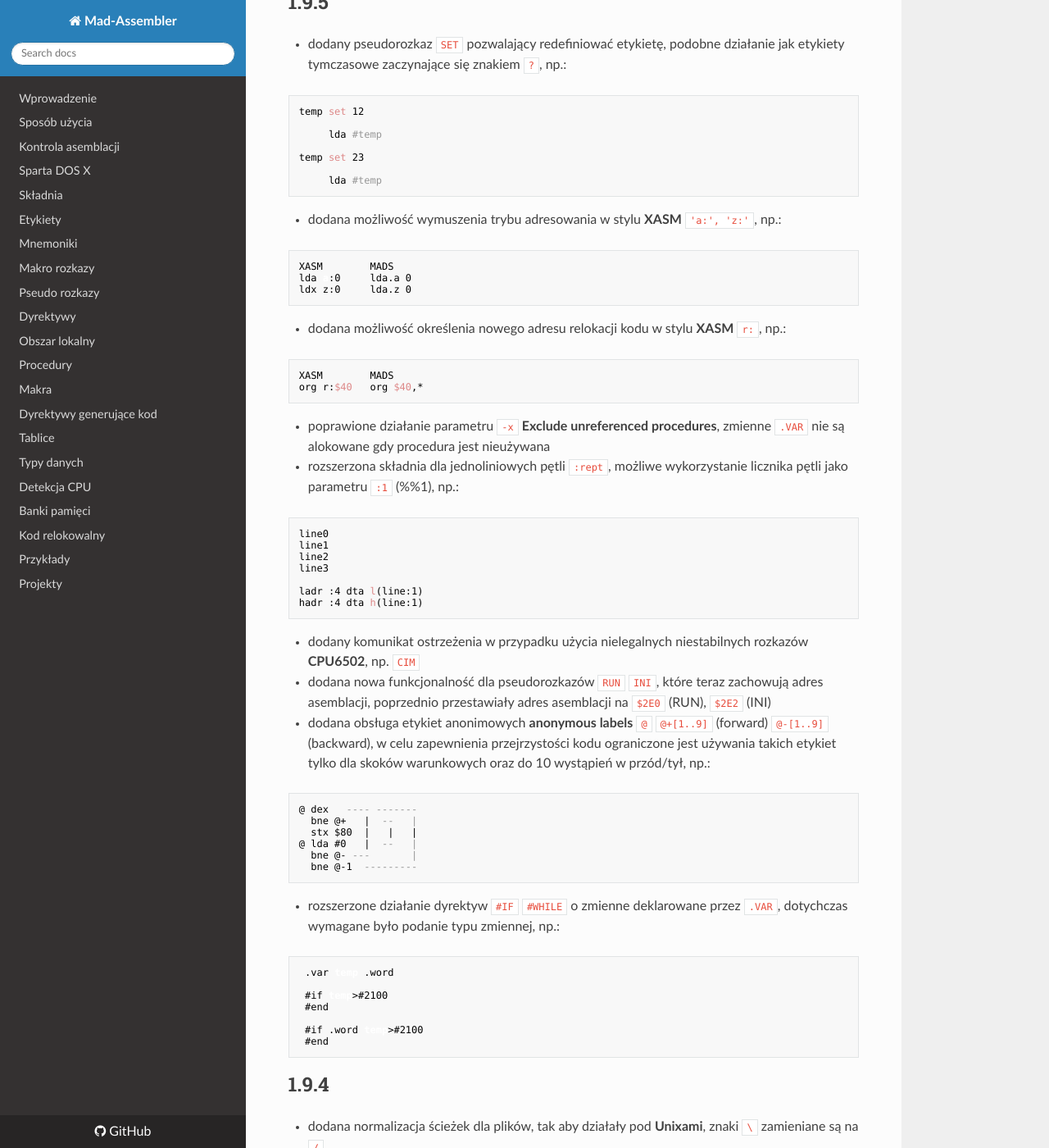
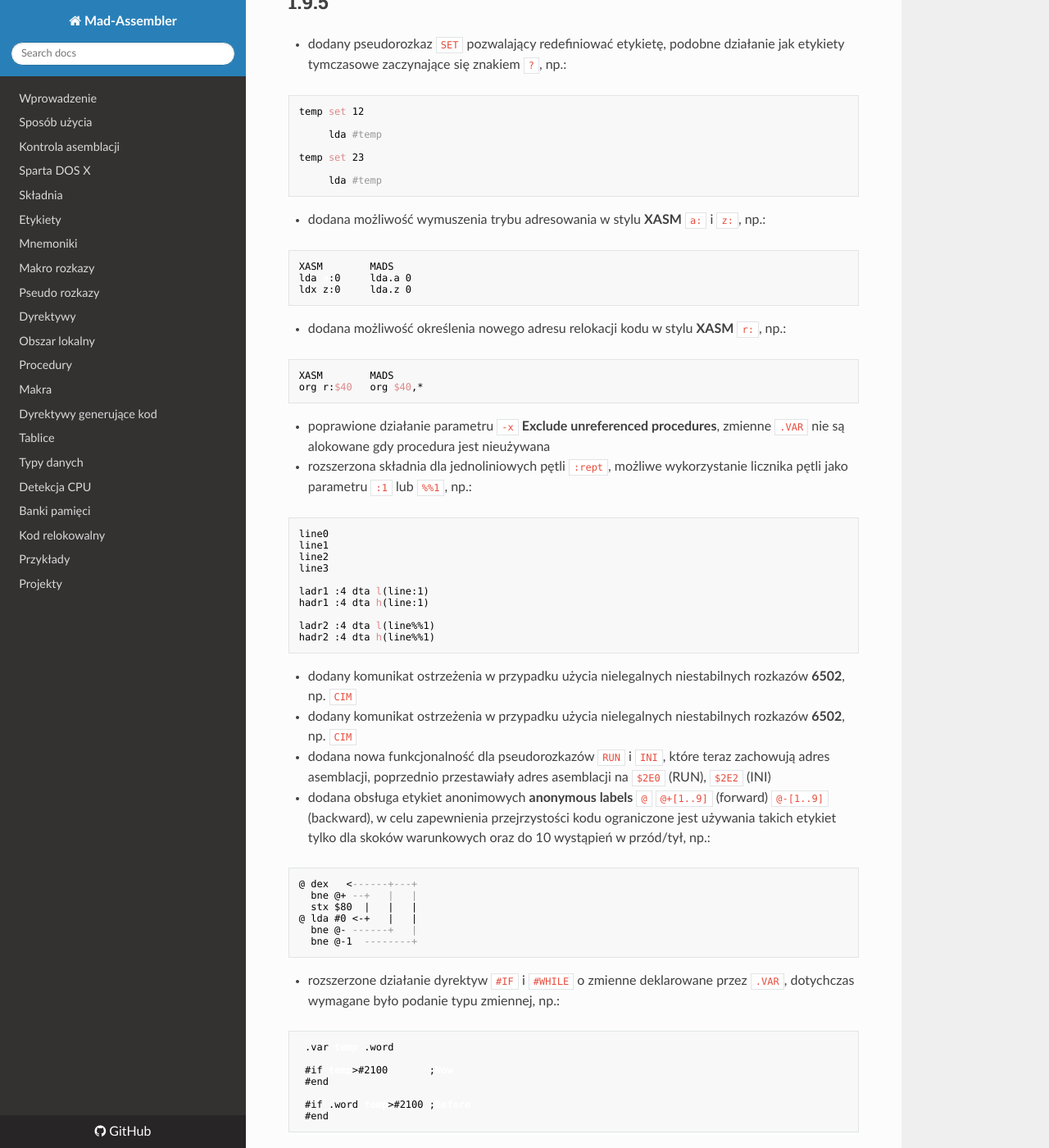
Before and after one commit to tebe6502/mad-assembler-mkdocs, an MkDocs documentation site: the page built from docs/pl/docs/index.md, in a window 1280 px wide and 1400 px high, scrolled down 5545 px. Shown: the whole window at 82% size. Built offline with MkDocs 1.6.1, drawn with Linux system fonts in a browser that asks for light colours; nearby versions of some CDN libraries; some of the changed text lies outside the part shown.

Commit message:
Add files via upload

````diff
--- a/docs/pl/docs/index.md
+++ b/docs/pl/docs/index.md
@@ -90,7 +90,7 @@
 - `.DB` `.DW` usunięte
 - `.DBYTE` (MSB/LSB) odkłada słowo w odwrotnej kolejności (starszy/młodszy)
 - dodane dyrektywy `.WGET` **WORD**, `.LGET` **LONG**, `.DGET` **DWORD**
-- poprawione działanie makro rozkazków `ADW` `SBW`, np.:
+- poprawione działanie makro rozkazków `ADW` i `SBW`, np.:
 
 ```
 adw (tmp),y #1 posx
@@ -99,7 +99,7 @@
 
 ## 2.0.2
 
-- poprawione alokowanie danych dla `.SB` [+<byte>],<bytes|string|char>
+- poprawione alokowanie danych dla `.SB [+<byte>],<bytes|string|char>`
 
 ## 2.0.1
 
@@ -239,7 +239,7 @@
      lda #temp
 ```
 
-- dodana możliwość wymuszenia trybu adresowania w stylu **XASM** `'a:', 'z:'`, np.:
+- dodana możliwość wymuszenia trybu adresowania w stylu **XASM** `a:` i `z:`, np.:
 
 ```
 XASM        MADS
@@ -255,7 +255,7 @@
 ```
 
 - poprawione działanie parametru `-x` **Exclude unreferenced procedures**, zmienne `.VAR` nie są alokowane gdy procedura jest nieużywana
-- rozszerzona składnia dla jednoliniowych pętli `:rept`, możliwe wykorzystanie licznika pętli jako parametru `:1` (%%1), np.:
+- rozszerzona składnia dla jednoliniowych pętli `:rept`, możliwe wykorzystanie licznika pętli jako parametru `:1` lub `%%1`, np.:
 
 ```
 line0
@@ -263,32 +263,36 @@
 line2
 line3
 
-ladr :4 dta l(line:1)
-hadr :4 dta h(line:1)
+ladr1 :4 dta l(line:1)
+hadr1 :4 dta h(line:1)
+
+ladr2 :4 dta l(line%%1)
+hadr2 :4 dta h(line%%1)
 ```
 
-- dodany komunikat ostrzeżenia w przypadku użycia nielegalnych niestabilnych rozkazów **CPU6502**, np. `CIM`
-- dodana nowa funkcjonalność dla pseudorozkazów `RUN` `INI`, które teraz zachowują adres asemblacji, poprzednio przestawiały adres asemblacji na `$2E0` (RUN), `$2E2` (INI)
+- dodany komunikat ostrzeżenia w przypadku użycia nielegalnych niestabilnych rozkazów **6502**, np. `CIM`
+- dodany komunikat ostrzeżenia w przypadku użycia nielegalnych niestabilnych rozkazów **6502**, np. `CIM`
+- dodana nowa funkcjonalność dla pseudorozkazów `RUN` i `INI`, które teraz zachowują adres asemblacji, poprzednio przestawiały adres asemblacji na `$2E0` (RUN), `$2E2` (INI)
 - dodana obsługa etykiet anonimowych **anonymous labels** `@` `@+[1..9]` (forward) `@-[1..9]` (backward), w celu zapewnienia przejrzystości kodu ograniczone jest używania takich etykiet tylko dla skoków warunkowych oraz do 10 wystąpień w przód/tył, np.:
 
 ```
-@ dex   ---- -------
-  bne @+   |  --   |
+@ dex   <------+---+
+  bne @+ --+   |   |
   stx $80  |   |   |
-@ lda #0   |  --   |
-  bne @- ---       |
-  bne @-1  ---------
+@ lda #0 <-+   |   |
+  bne @- ------+   |
+  bne @-1  --------+
 ```
 
-- rozszerzone działanie dyrektyw `#IF` `#WHILE` o zmienne deklarowane przez `.VAR`, dotychczas wymagane było podanie typu zmiennej, np.:
+- rozszerzone działanie dyrektyw `#IF` i `#WHILE` o zmienne deklarowane przez `.VAR`, dotychczas wymagane było podanie typu zmiennej, np.:
 
 ```
  .var temp .word
 
- #if temp>#2100
+ #if temp>#2100       ;Now
  #end
 
- #if .word temp>#2100
+ #if .word temp>#2100 ;Before
  #end
 ```
 
@@ -675,7 +679,7 @@
 
 ## 1.7.9 - 1.8.0
 
-- poprawiony błąd w opisie przełącznika `-F`, poprzednio **Label at first column**, prawidłowy opis to **CPU command at first column**
+- poprawiony błąd w opisie przełącznika `-f`, poprzednio **Label at first column**, prawidłowy opis to **CPU command at first column**
 - przepisana od nowa obsługa dyrektywy `.DS` i opcji `OPT F+` (dodana możliwość użycia bloków RUN i INI)
 - przepisana od nowa obsługa opcji `OPT ?+` (etykiety lokalne w standardzie **MAE**)
 - dodana możliwość upublicznienia w blokach PUBLIC tablic zadeklarowanych przez .ARRAY oraz deklaracji struktur `.STRUCT`
@@ -922,7 +926,7 @@
 - dyrektywa `.DS` w blokach relokowalnych **SDX** `RELOC` i **MADS** `RELOC` deklaruje od teraz pusty blok
 - dodany nowy przełącznik -F, który umożliwia umieszczanie rozkazów CPU i pseudo rozkazów od pierwszej kolumny w wierszu
 - przepisane od nowa procedury odczytu bloków `.MACRO` `.REPT` oraz procedura realizująca dzielenie wiersza przy pomocy znaku `\`
-- dodane nowe pseudo rozkazy `ADW`, `SBW` realizujące dodawanie i odejmowanie wartości typu `WORD` dla **CPU6502**, np.:
+- dodane nowe pseudo rozkazy `ADW`, `SBW` realizujące dodawanie i odejmowanie wartości typu `WORD` dla **6502**, np.:
 
 ```
 adw hlp #40        ; hlp=hlp+40
````
Also changed, not shown: other parts of docs/pl/docs/index.md (+11 -11 lines).
